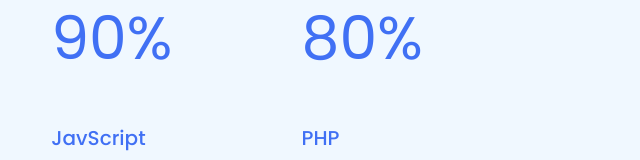
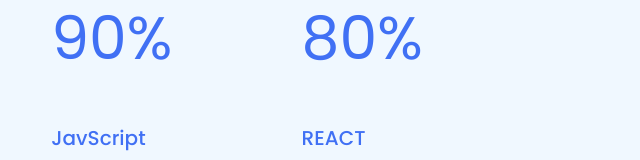
Before and after one commit to devdele/Tolu-portfolio, a plain HTML site: page index.html in a window 1280 px wide. Shown: the part 1700-1860 px from the top of the page, 640-1280 px from the left. Drawn offline with Linux system fonts and the light colour scheme.

Commit message:
Update index.html

```diff
--- a/index.html
+++ b/index.html
@@ -132,7 +132,7 @@
               <div class="per">70%</div>
             </div>
             <div class="box">
-              <div class="topic">PHP</div>
+              <div class="topic">REACT</div>
               <div class="per">60%</div>
             </div>
           </div>
```
